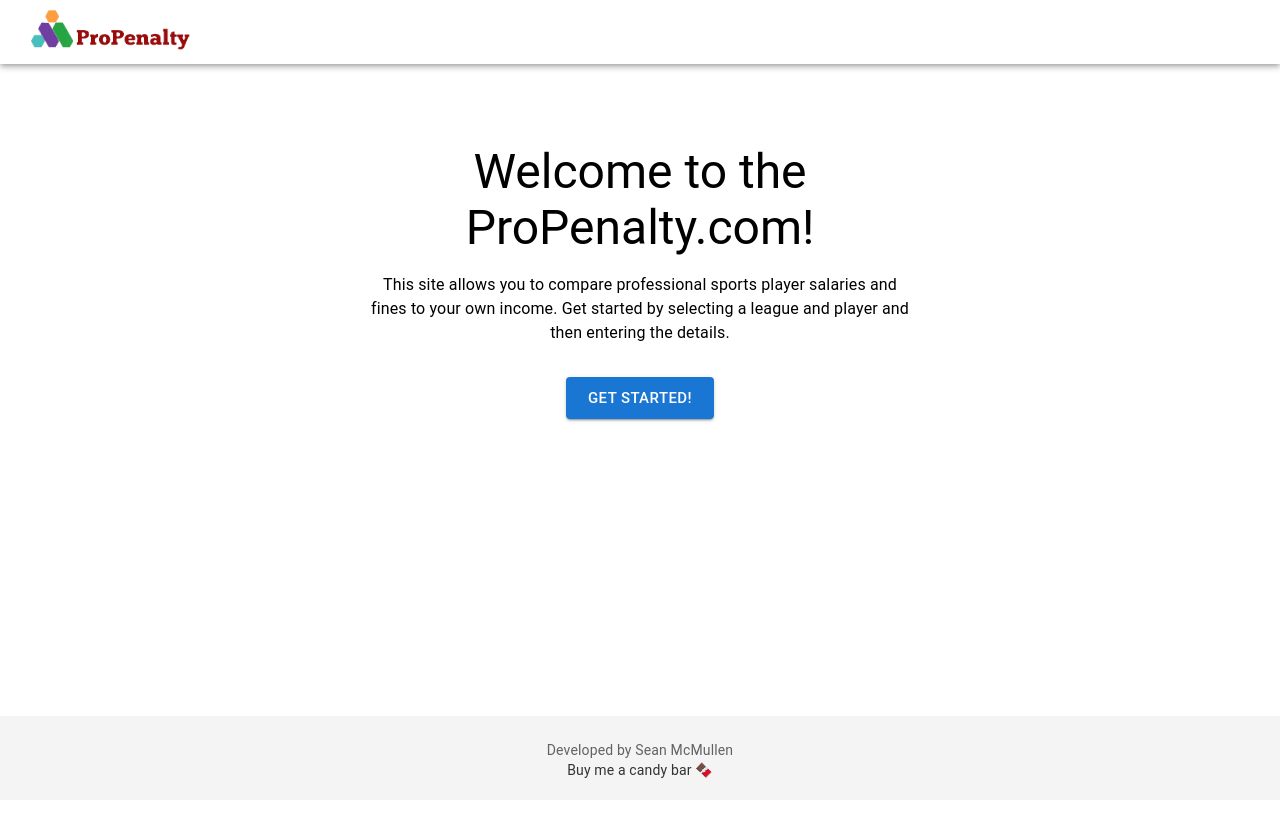
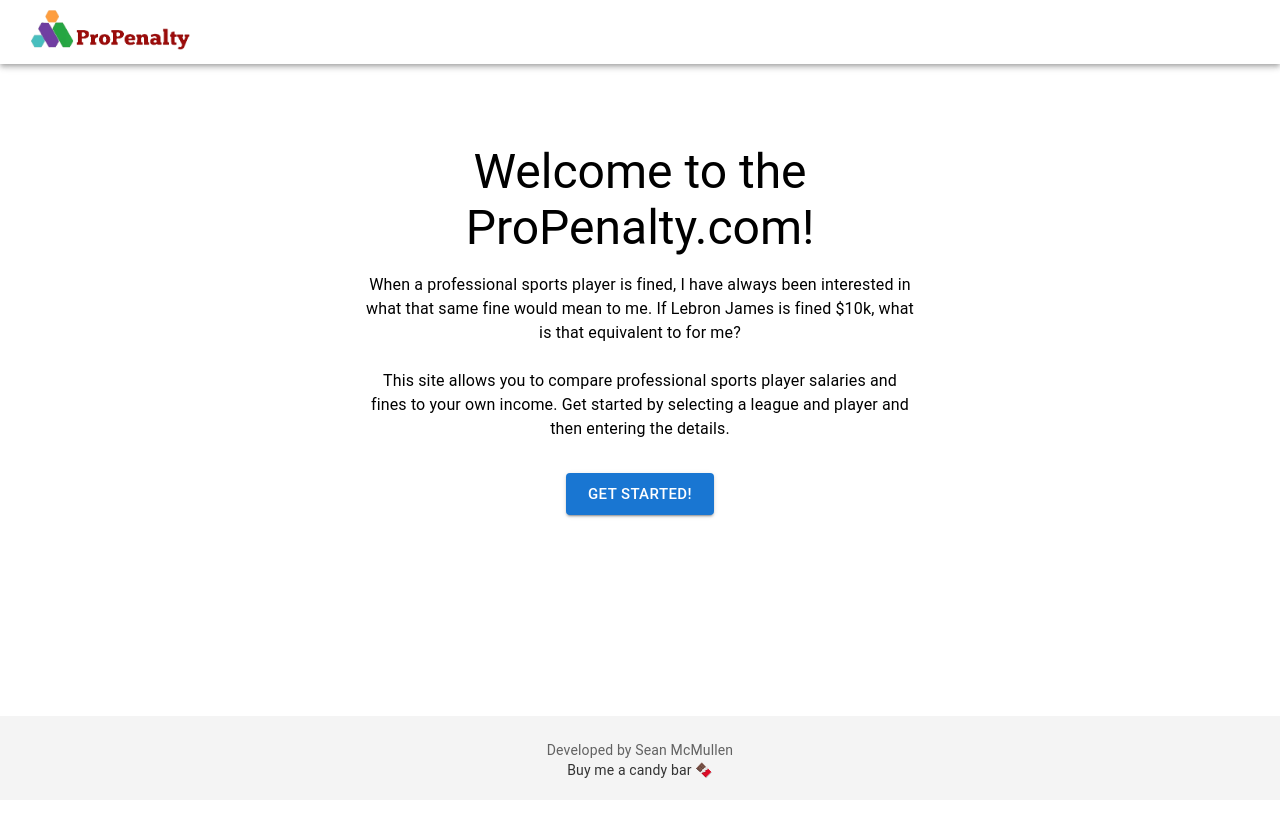
Before and after one commit to Sh0tgunM3ssiah/ProPenalty, a React (Create React App) app in the folder frontend/: page / in a window 1280 px wide. Shown: the top 816 px of the page. Built offline with nearby package versions, Linux system fonts and the light colour scheme.

Commit message:
minor home screen updates

```diff
--- a/frontend/src/components/Home.js
+++ b/frontend/src/components/Home.js
@@ -11,6 +11,10 @@
         Welcome to the ProPenalty.com!
       </Typography>
       <Typography variant="body1" gutterBottom>
+        When a professional sports player is fined, I have always been interested in what that same fine
+        would mean to me. If Lebron James is fined $10k, what is that equivalent to for me?
+      </Typography>
+      <Typography sx={{mt: 3}} variant="body1" gutterBottom>
         This site allows you to compare professional sports player salaries and fines to your own
         income. Get started by selecting a league and player and then entering the details.
       </Typography>
```
Also changed, not shown: 8 other files (tests, documents, lock files or other folders).
